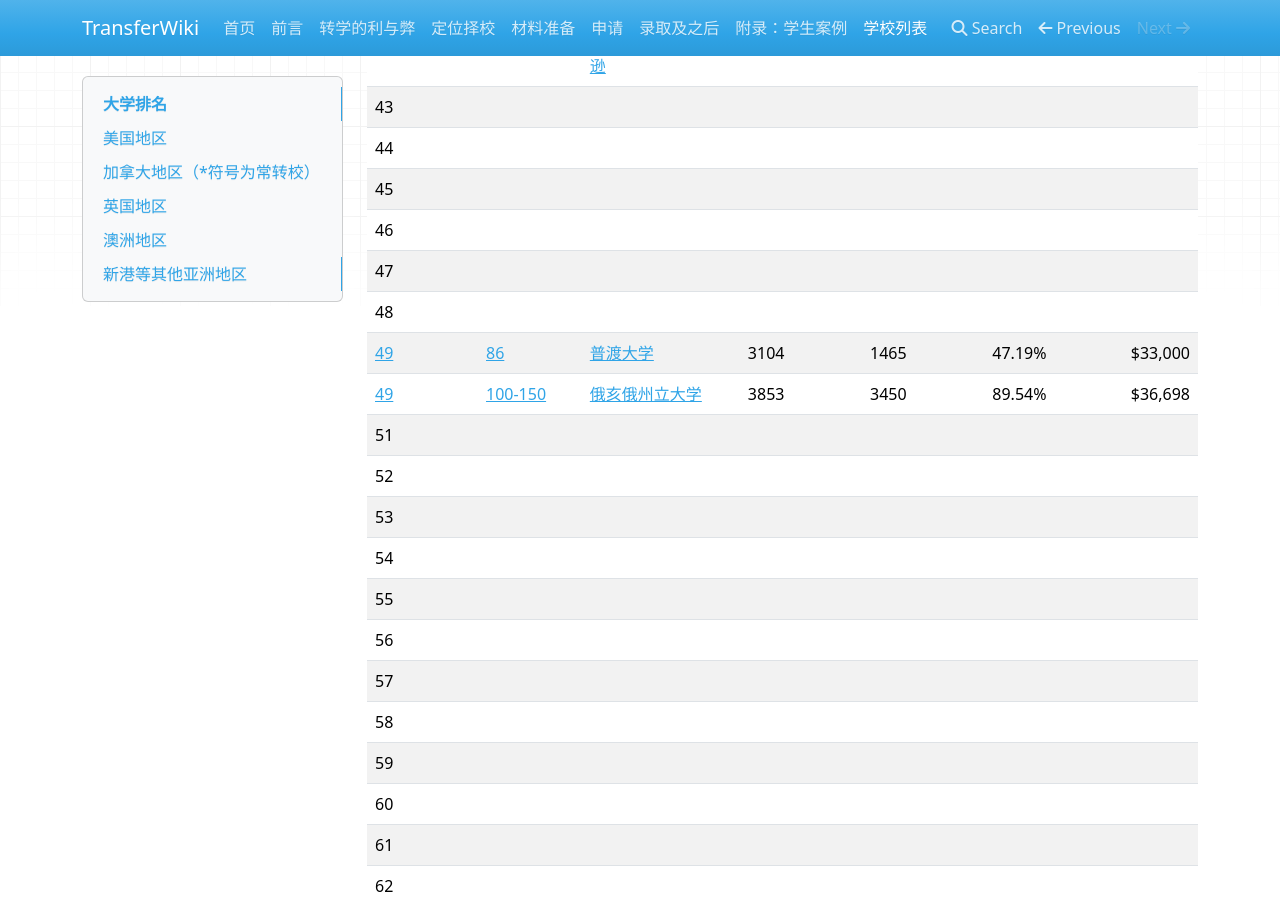
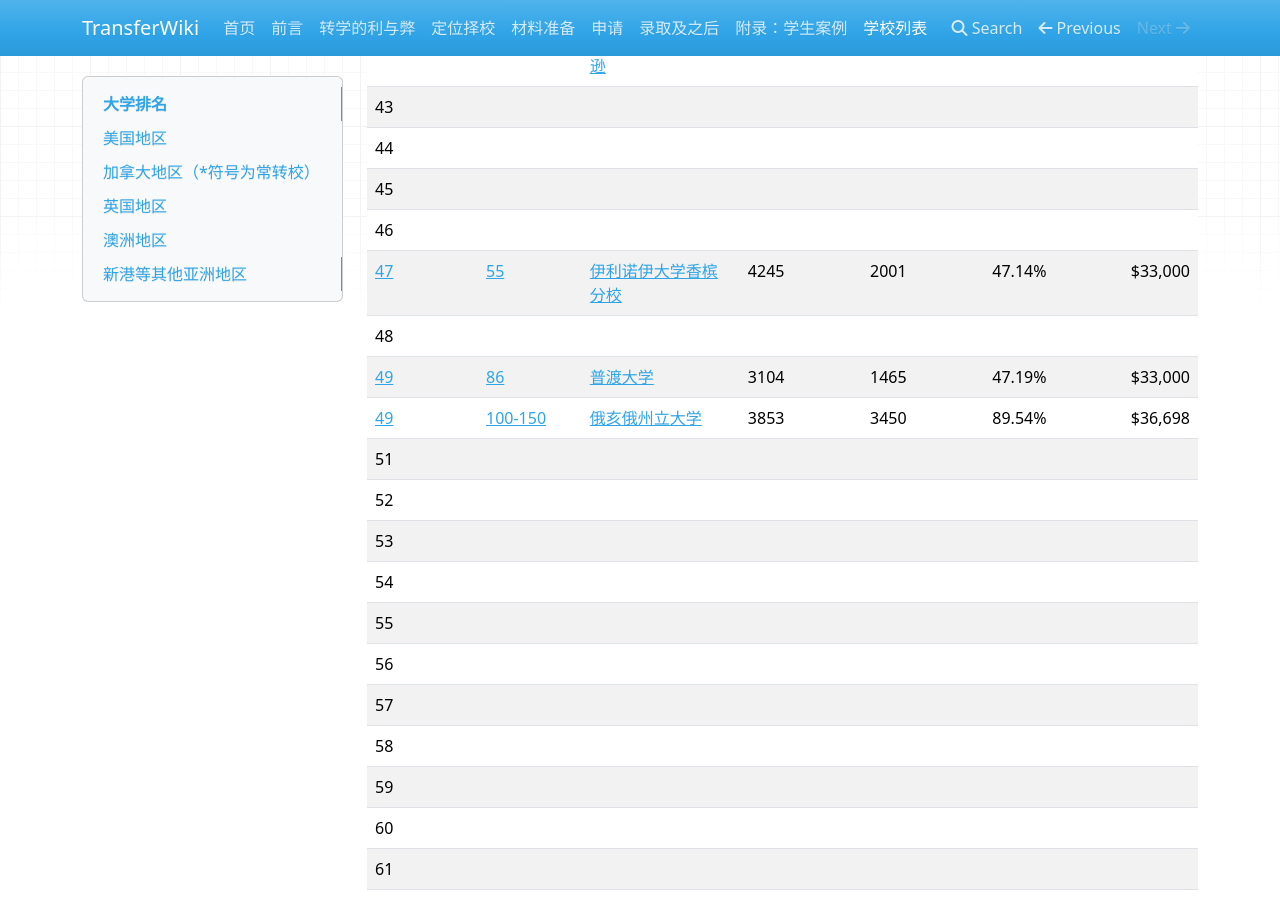
Before and after one commit to SihanXU/TransferWiki, an MkDocs documentation site: the page built from docs/school_list.md, in a window 1280 px wide and 900 px high, scrolled down 1994 px. Built offline with MkDocs 1.6.1, drawn with Linux system fonts in a browser that asks for light colours; nearby versions of some CDN libraries.

Commit message:
Update school_list.md

```diff
--- a/docs/school_list.md
+++ b/docs/school_list.md
@@ -54,7 +54,7 @@
 | 44 |   |   |   |   |   |   |
 | 45 |   |   |   |   |   |   |
 | 46 |   |   |   |   |   |   |
-| 47 |   |   |   |   |   |   |
+| [47](https://www.usnews.com/best-colleges/university-of-illinois-urbanachampaign-1775) | [55](https://www.shanghairanking.com/institution/university-of-illinois-at-urbana-champaign) | [伊利诺伊大学香槟分校](/schools/uiuc)  | 4245 | 2001  | 47.14%  |  $33,000  |
 | 48 |   |   |   |   |   |   |
 | [49](https://www.usnews.com/best-colleges/purdue-university-west-lafayette-1825) | [86](https://www.shanghairanking.com/institution/purdue-university-west-lafayette)  | [ 普渡大学](/schools/purdue)  | 3104  | 1465  | 47.19% |  $33,000 |
 | [49](https://www.usnews.com/best-colleges/ohio-state-6883) |[100-150](https://www.shanghairanking.com/institution/the-ohio-state-university-columbus)   | [俄亥俄州立大学](/schools/osu) | 3853  | 3450  | 89.54%  | $36,698  |
```
